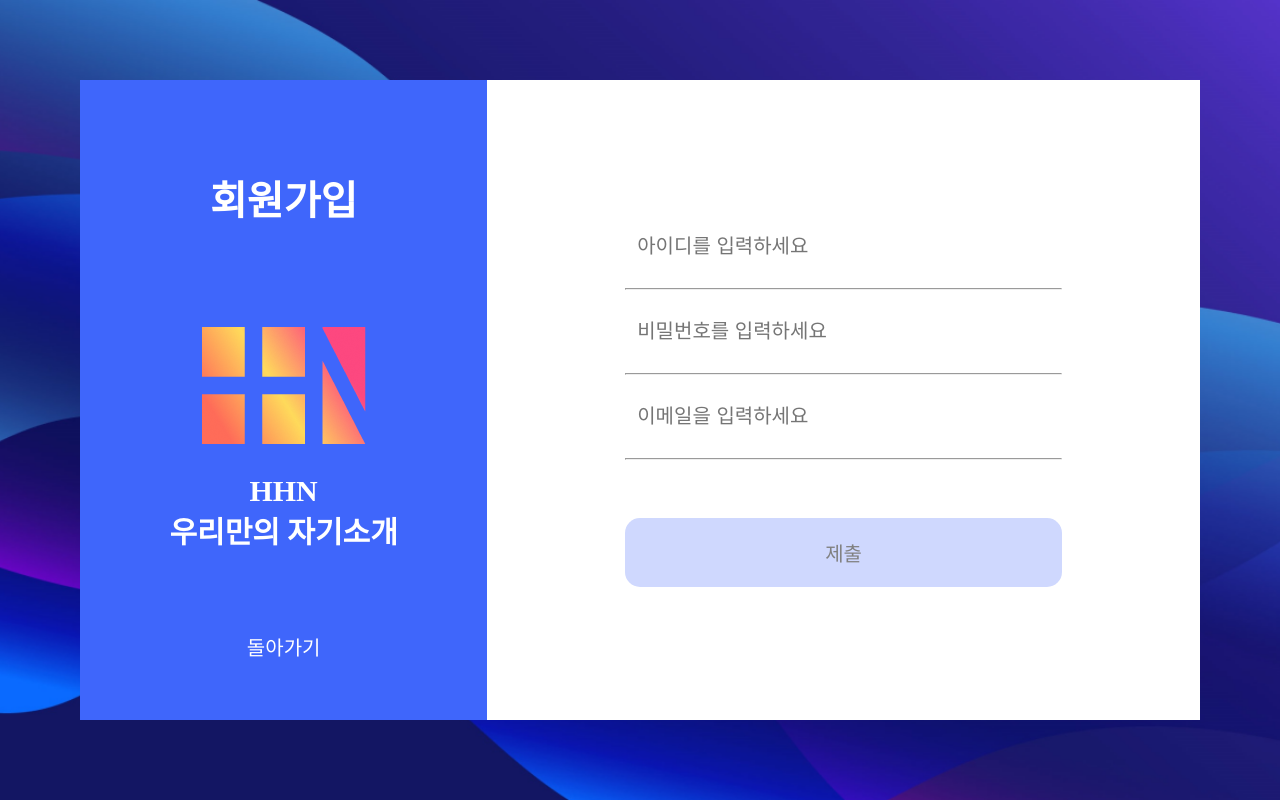
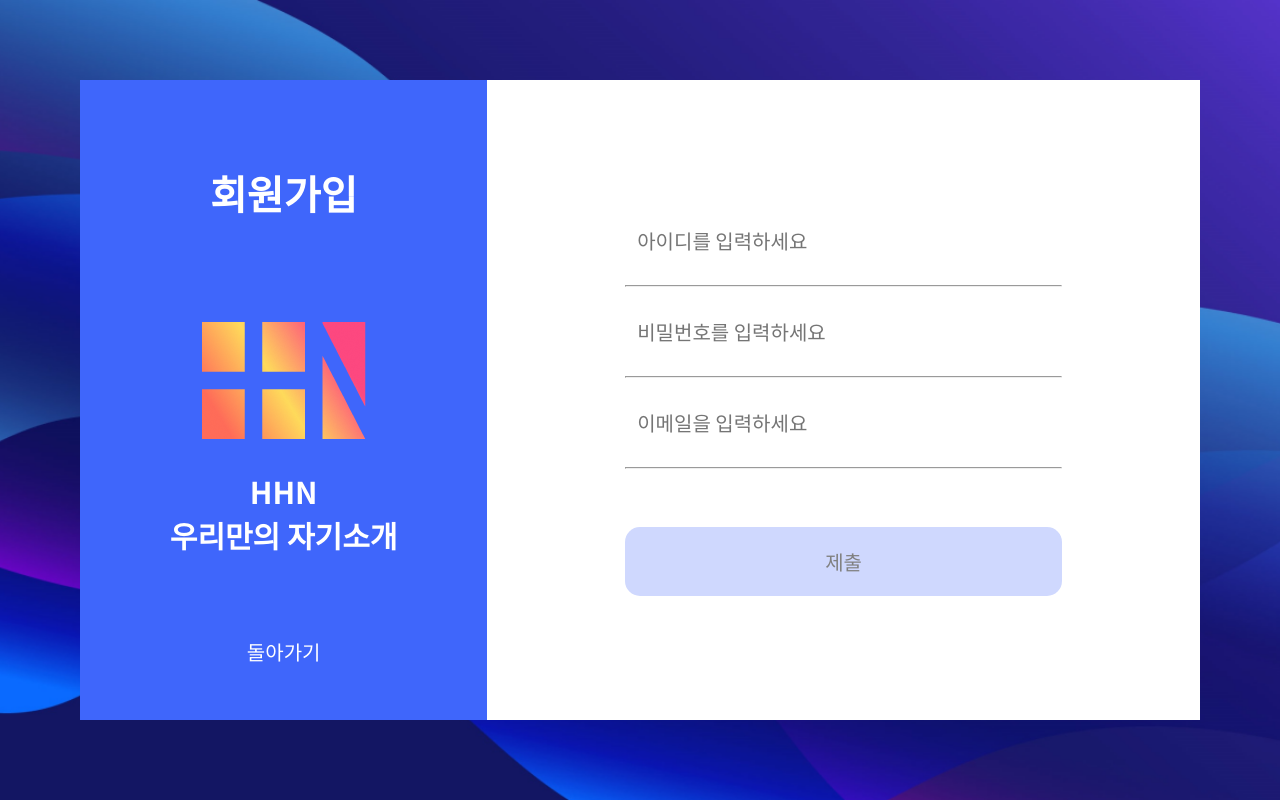
Before and after one commit to woorifisa-service-dev-3rd/frontend-1st-HHN, a website with bundled scripts: page src/signup/signup.html in a window 1280 px wide. Built offline with nearby package versions, Linux system fonts and the light colour scheme; some packages are replaced by stand-ins of ours; no server answers.

Commit message:
[FE] signup : 회원가입 UI 완성

```diff
--- a/src/signup/signup.css
+++ b/src/signup/signup.css
@@ -6,6 +6,11 @@ body {
     height: 100vh;
     margin: 0;
 }
+
+*{
+    font-family: 'Noto Sans KR';
+}
+
 .con{
     width: 70em;
     height: 40em;
--- a/src/signup/signup.html
+++ b/src/signup/signup.html
@@ -6,6 +6,9 @@
     <title>Document</title>
     <script defer src="signup.js" type="module" ></script>
     <link rel="stylesheet" href="signup.css">
+    <link rel="preconnect" href="https://fonts.googleapis.com">
+    <link rel="preconnect" href="https://fonts.gstatic.com" crossorigin>
+    <link href="https://fonts.googleapis.com/css2?family=Noto+Sans+KR:wght@100..900&display=swap" rel="stylesheet">
 </head>
 <body>
     <div class="main">
```
